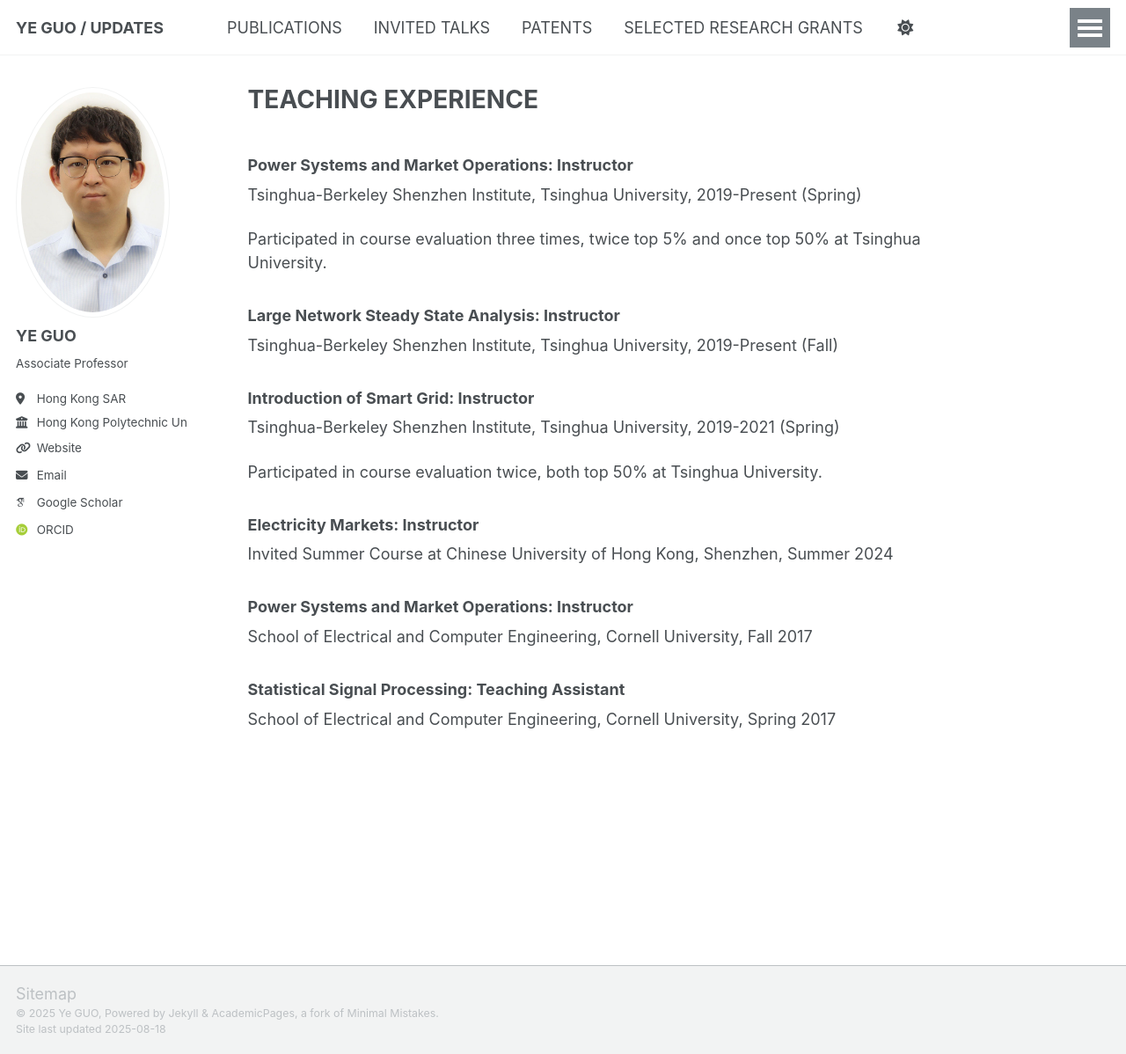
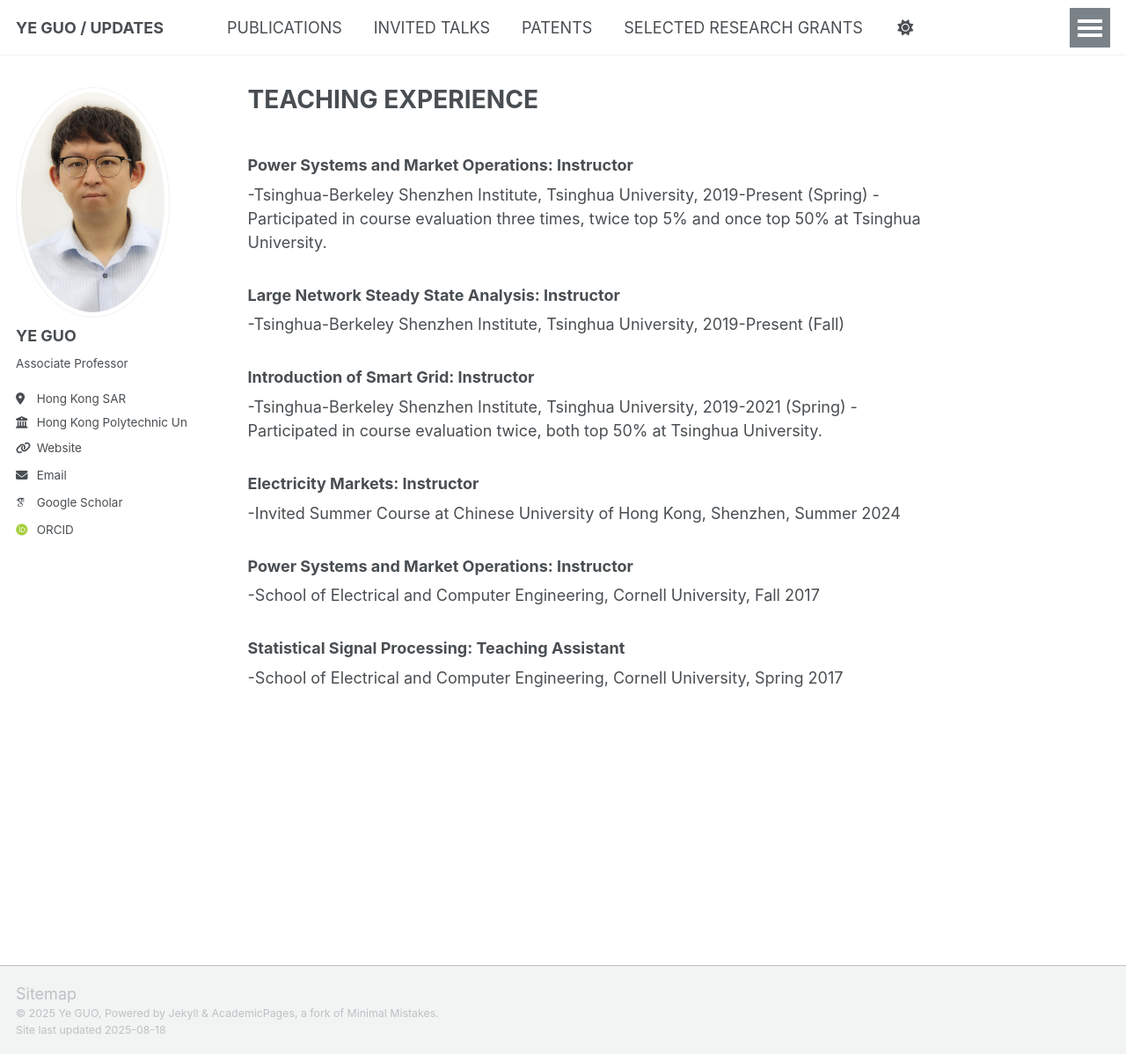
Before and after one commit to ye-guo/ye-guo.github.io, a Jekyll site: the page built from _pages/teach_experience.md, in a window 1280 px wide and 1198 px high. Shown: the whole window at 88% size. Built offline with Jekyll 4.4.1, drawn with Linux system fonts in a browser that asks for light colours; some web fonts are replaced; a script that is not in the unit is left out.

```diff
--- a/_pages/teach_experience.md
+++ b/_pages/teach_experience.md
@@ -8,23 +8,21 @@ redirect_from:
 ---
 
 ### Power Systems and Market Operations: Instructor
-Tsinghua-Berkeley Shenzhen Institute, Tsinghua University, 2019-Present (Spring)
-
-Participated in course evaluation three times, twice top 5% and once top 50% at Tsinghua University.
+-Tsinghua-Berkeley Shenzhen Institute, Tsinghua University, 2019-Present (Spring)
+-Participated in course evaluation three times, twice top 5% and once top 50% at Tsinghua University.
 
 ### Large Network Steady State Analysis: Instructor
-Tsinghua-Berkeley Shenzhen Institute, Tsinghua University, 2019-Present (Fall)
+-Tsinghua-Berkeley Shenzhen Institute, Tsinghua University, 2019-Present (Fall)
 
 ### Introduction of Smart Grid: Instructor
-Tsinghua-Berkeley Shenzhen Institute, Tsinghua University, 2019-2021 (Spring)
-
-Participated in course evaluation twice, both top 50% at Tsinghua University.
+-Tsinghua-Berkeley Shenzhen Institute, Tsinghua University, 2019-2021 (Spring)
+-Participated in course evaluation twice, both top 50% at Tsinghua University.
 
 ### Electricity Markets: Instructor
-Invited Summer Course at Chinese University of Hong Kong, Shenzhen, Summer 2024
+-Invited Summer Course at Chinese University of Hong Kong, Shenzhen, Summer 2024
 
 ### Power Systems and Market Operations: Instructor
-School of Electrical and Computer Engineering, Cornell University, Fall 2017
+-School of Electrical and Computer Engineering, Cornell University, Fall 2017
 
 ### Statistical Signal Processing: Teaching Assistant
-School of Electrical and Computer Engineering, Cornell University, Spring 2017
+-School of Electrical and Computer Engineering, Cornell University, Spring 2017
```
